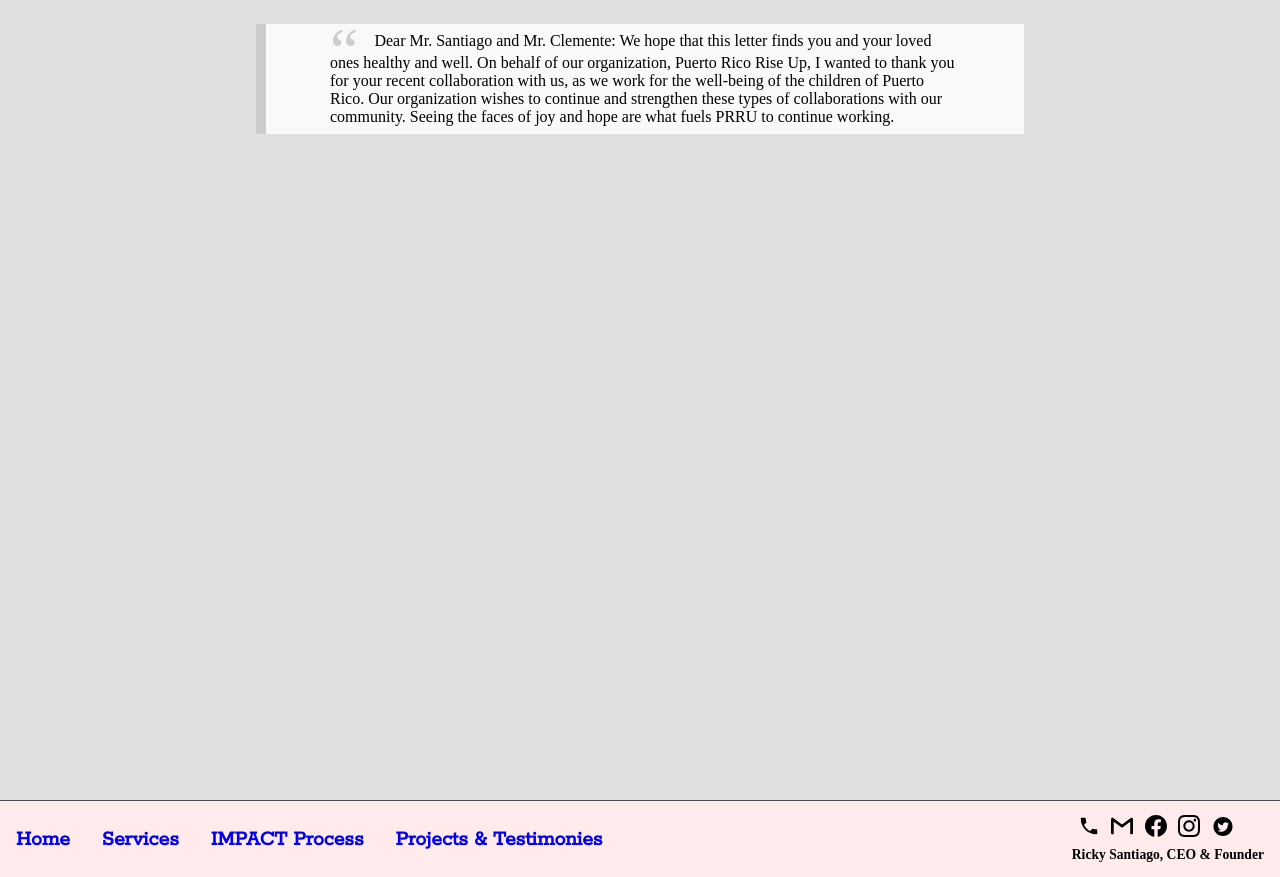
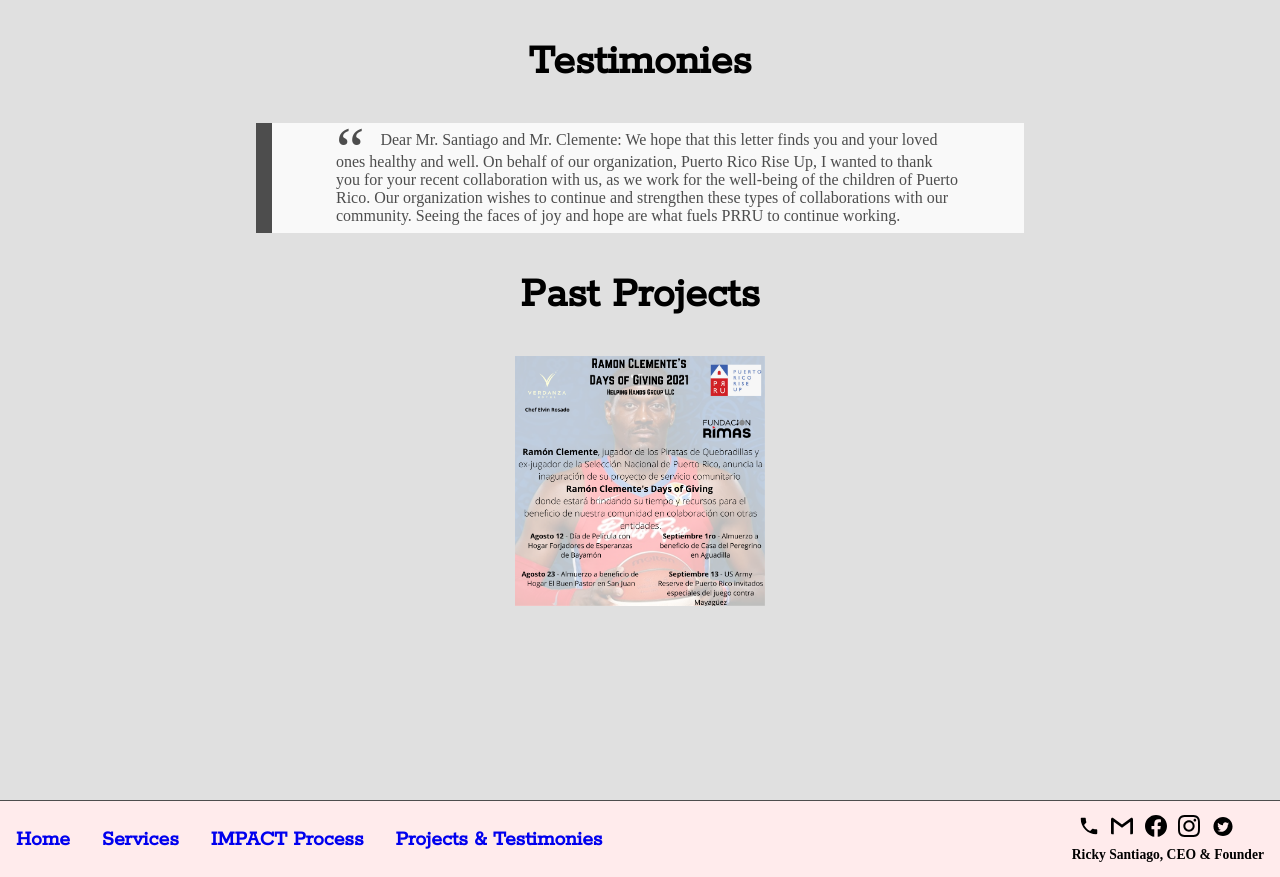
Before and after one commit to hamzafoy/impact-athletes-lou, a React (Create React App) app: page /previous-work in a window 1280 px wide. Built offline with nearby package versions, Linux system fonts and the light colour scheme; a web font is replaced by a local one.

Commit message:
begin work on the past projects section.

```diff
--- a/src/NavBar/NavBar.css
+++ b/src/NavBar/NavBar.css
@@ -20,7 +20,6 @@
     font-family: 'Rokkitt', serif;
     font-size: 1.35em;
     font-weight: 900;
-
     color: #4D4D4D;
 }
 
--- a/src/Works/Works.css
+++ b/src/Works/Works.css
@@ -5,16 +5,24 @@
 }
 
 
+.works__testimonies h1,
+.works__projects h1 {
+    text-align: center;
+    font-family: 'Rokkitt', serif;
+    font-size: 2.75em;
+}
+
+
 .works__quote {
     background: #f9f9f9;
-    border-left: 10px solid #ccc;
+    border-left: 16px solid #4D4D4D;
     margin: 1.5em 20vw;
     padding: 0.5em 5vw;
 }
 
 
 .works__quote::before {
-    color: #ccc;
+    color: #4D4D4D;
     content: open-quote;
     font-size: 4em;
     line-height: 0.1em;
@@ -26,4 +34,18 @@
 .works__quote p {
     display: inline;
     font-family: 'Scope One', serif;
+    color: #4D4D4D;
 }
+
+
+.projects__images {
+    display: flex;
+    flex-direction: row;
+    justify-content: space-around;
+}
+
+
+.projects__img {
+    height: 250px;
+    width: 250px;
+}
--- a/src/Works/Works.js
+++ b/src/Works/Works.js
@@ -1,5 +1,6 @@
 import './Works.css';
 import React from 'react';
+import ramonProject from '../assets/past-projects__1.png';
 
 
 
@@ -10,7 +11,14 @@
         return(
             <div className="works-container">
 
-                <blockquote className="works__quote">
+                <section className="works__testimonies">
+
+                    <h1>
+                        Testimonies
+                    </h1>
+
+                    <blockquote className="works__quote">
+
                     <p>
                     Dear Mr. Santiago and Mr. Clemente:
                     We hope that this letter finds you and your loved ones healthy and well.
@@ -20,7 +28,27 @@
                     collaborations with our community. Seeing the faces of joy and hope are what fuels
                     PRRU to continue working.
                     </p>
-                </blockquote>
+                    </blockquote>
+
+                </section>
+
+                <section className="works__projects">
+
+                    <h1>
+                        Past Projects
+                    </h1>
+
+                    <aside className="projects__images">
+
+                        <img
+                        alt="Ramon's Day of Giving Infographic"
+                        src={ramonProject}
+                        className="projects__img"
+                        />
+
+                    </aside>
+
+                </section>
 
             </div>
         )
```
Also changed, not shown: src/assets/past-projects__1.png (added).
